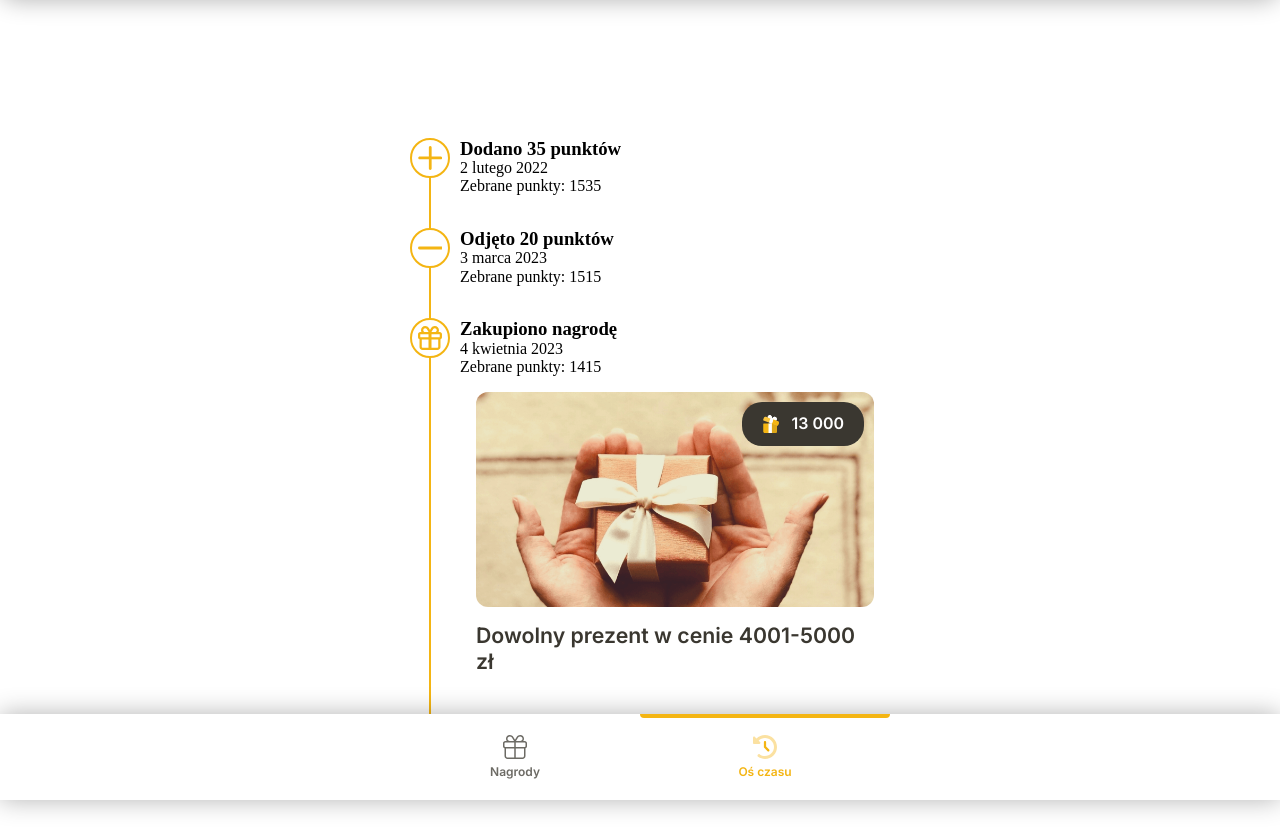
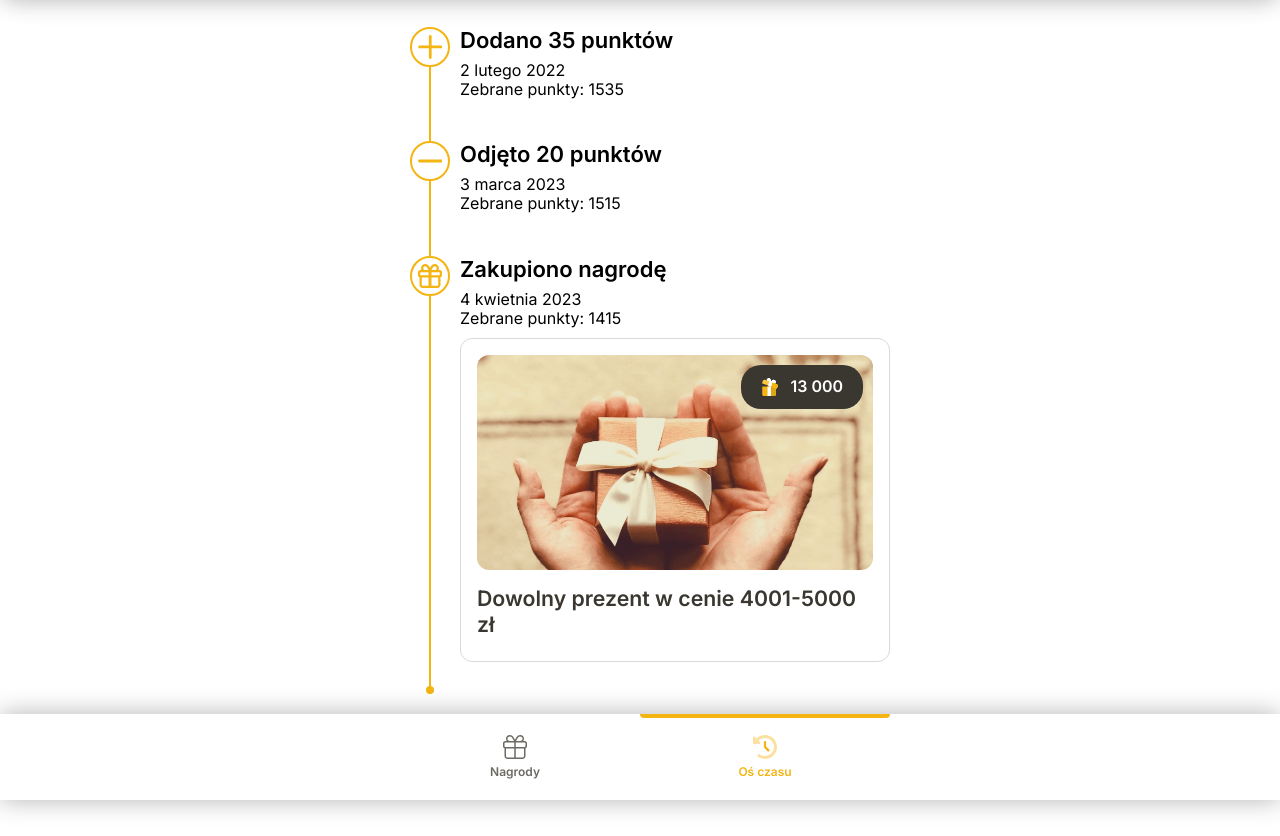
Before and after one commit to jerzy-jarczynski/react-rewards-app, a React (Create React App) app: page /react-rewards/timeline in a window 1280 px wide. After the commit the page ends 800 px from the top, so only its background shows below. Built offline with nearby package versions, Linux system fonts and the light colour scheme.

Commit message:
Finish styles for TimeLine

```diff
--- a/src/components/common/PointsButton/PointsButton.js
+++ b/src/components/common/PointsButton/PointsButton.js
@@ -4,7 +4,7 @@
 const PointsButton = props => {
 
   return (
-    <button className={clsx(styles.button, styles[props.location] )} onClick={ props.clickFunction }>
+    <button className={clsx(styles.button, styles[props.location], props.disabled && styles.disabled )} onClick={ props.clickFunction } disabled={props.disabled}>
       <img src={ `${process.env.PUBLIC_URL}/images/icons/icon - gift box.svg` } alt="Ikona prezent" className={ styles.icon } />
       <span className={ styles.amount }>
         { props.amount }
--- a/src/components/common/PointsButton/PointsButton.module.scss
+++ b/src/components/common/PointsButton/PointsButton.module.scss
@@ -37,6 +37,10 @@
   }
 }
 
+.disabled {
+  cursor: unset;
+}
+
 @media (min-width: 500px) {
   .button {
 
--- a/src/components/features/TimeLineEvent/TimeLineEvent.js
+++ b/src/components/features/TimeLineEvent/TimeLineEvent.js
@@ -1,7 +1,7 @@
 import styles from './TimeLineEvent.module.scss';
 import { useSelector } from 'react-redux';
 import { getRewardById } from '../../../redux/rewardsRedux';
-import Reward from '../Reward/Reward';
+import TimeLineReward from '../TimeLineReward/TimeLineReward';
 import clsx from 'clsx';
 import { useState, useEffect } from 'react';
 
@@ -31,20 +31,22 @@
       <div className={styles.eventIcon}>
         <img alt={`icon-${props.type}`} src={iconSrc} />
       </div>
-      <h3>
+      <h3 className={styles.title}>
         { props.title }
       </h3>
-      <span>
+      <span className={styles.data}>
         { formatter.format( props.date ) }
       </span>
-      <span>
+      <span className={styles.data}>
         { `Zebrane punkty: ${ props.gatheredPoints }` }
       </span>
-      {
-        rewardData
-        ? <Reward {...rewardData} />
-        : null
-      }
+      <span className={styles.reward}>
+        {
+          rewardData
+          ? <TimeLineReward {...rewardData} />
+          : null
+        }
+      </span>
     </div>
   );
 
--- a/src/components/features/TimeLineEvent/TimeLineEvent.module.scss
+++ b/src/components/features/TimeLineEvent/TimeLineEvent.module.scss
@@ -6,6 +6,7 @@
   padding-left: 22px;
   padding-bottom: 24px;
   position: relative;
+  font-family: $font-main;
 
   &::before {
     content: '';
@@ -50,6 +51,25 @@
   }
 }
 
+.reward {
+  margin-top: 8px;
+}
+
+// typography
+
+.title {
+  font-weight: 600;
+  font-size: 16px;
+  line-height: 19.5px;
+  margin-bottom: 6px;
+}
+
+.data {
+  font-weight: 400;
+  font-size: 12px;
+  line-height: 14.5px;
+}
+
 @media (min-width: 500px) {
   .TimeLineEvent {
     padding-left: 30px;
@@ -77,4 +97,19 @@
     height: 8px;
     left: -4px;
   }
+
+  .title {
+    font-size: 22px;
+    line-height: 26px;
+    margin-bottom: 8px;
+  }
+
+  .data {
+    font-size: 16px;
+    line-height: 19px;
+  }
+
+  .reward {
+    margin-top: 10.5px;
+  }
 }
--- /dev/null
+++ b/src/components/features/TimeLineReward/TimeLineReward.js
@@ -0,0 +1,25 @@
+import styles from './TimeLineReward.module.scss';
+import PointsButton from '../../common/PointsButton/PointsButton';
+
+const TimeLineReward = props => {
+
+  return (
+    <div className={ styles.reward }>
+      <div className={ styles.imageWrapper }>
+        <img src={ props.img } alt={ props.imgAlt } className={ styles.image } />
+      </div>
+      <h3 className={ styles.title }>
+        { props.title }
+      </h3>
+      <p className={ styles.description }>
+        { props.description }
+      </p>
+      <div className={ styles.price }>
+        <PointsButton location={ 'Reward' } amount={ props.price } disabled={true} />
+      </div>
+    </div>
+  );
+
+};
+
+export default TimeLineReward;
--- /dev/null
+++ b/src/components/features/TimeLineReward/TimeLineReward.module.scss
@@ -0,0 +1,83 @@
+@use "sass:math";
+@import '../../../styles/settings.scss';
+
+.reward {
+  width: 100%;
+  overflow: hidden;
+  padding: 12px;
+  position: relative;
+  border: 1px solid #d9d9d9;
+  border-radius: 12px;
+}
+
+.imageWrapper {
+  width: 100%;
+  overflow: hidden;
+  border-radius: 8px;
+}
+
+.image {
+  display: block;
+  width: 100%;
+  max-height: 160px;
+  object-fit: cover;
+}
+
+.title,
+.description,
+.price {
+  font-family: $font-main;
+}
+
+.title {
+  margin: 12px 0 0;
+  color: $color-dark;
+  font-weight: 600;
+  font-size: 16px;
+  line-height: 19px;
+}
+
+.description {
+  margin: 6px 0 0;
+  color: $color-medium;
+  font-weight: 400;
+  font-size: 12px;
+  line-height: 15px;
+}
+
+.price {
+  position: absolute;
+  top: 20px;
+  right: 20px;
+}
+
+@media (min-width: 500px) {
+  .reward {
+    padding: 16px;
+  }
+
+  .imageWrapper {
+    border-radius: 12px;
+  }
+
+  .image {
+    max-height: 215px;
+  }
+
+  .title {
+    margin: 16px 0 0;
+    font-size: (16px * 1.33);
+    line-height: (19px * 1.33);
+  }
+
+  .description {
+    margin: 8px 0 0;
+    font-size: (12px * 1.33);
+    line-height: (15px * 1.33);
+  }
+
+  .price {
+    top: 26px;
+    right: 26px;
+  }
+}
--- a/src/components/views/TimeLineList/TimeLineList.module.scss
+++ b/src/components/views/TimeLineList/TimeLineList.module.scss
@@ -5,5 +5,5 @@
   flex-direction: column;
   align-items: flex-start;
   justify-content: flex-end;
-  min-height: calc(100vh - 86px);
+  min-height: calc(100vh - 122px);
 }
```
